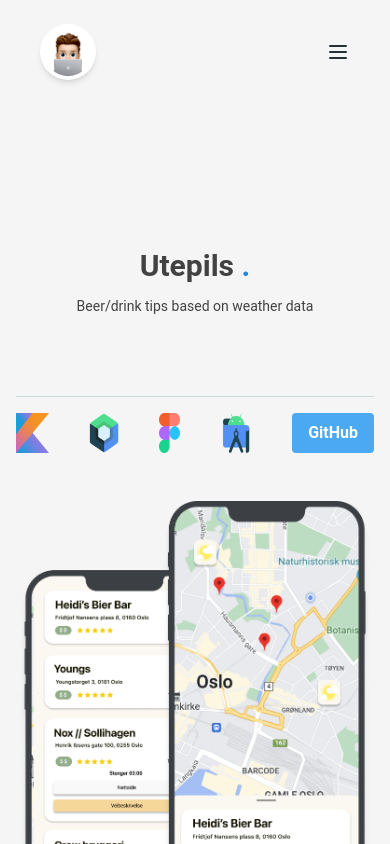
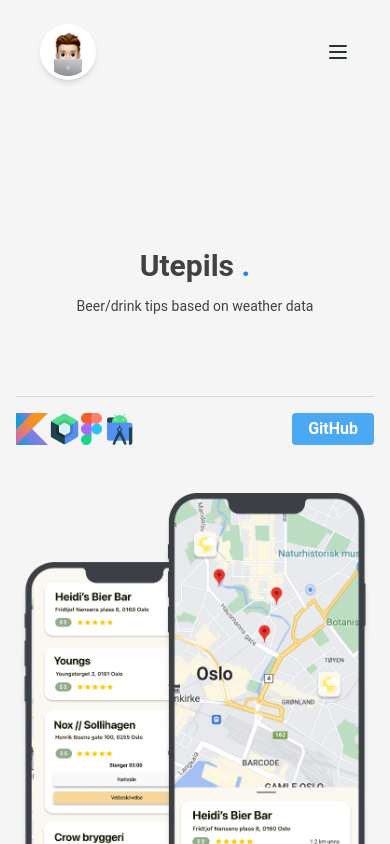
Before and after one commit to erikmannsverk/portofolio, a React (Vite) app: page /Utepils in a window 390 px wide. Shown: the top 844 px of the page. Built offline with nearby package versions, Linux system fonts and the light colour scheme.

Commit message:
Fixing language icons on Mobile

```diff
--- a/src/pages/ProjectDetailCannibal.tsx
+++ b/src/pages/ProjectDetailCannibal.tsx
@@ -39,11 +39,10 @@
 
                 <div className='relative max-w-5xl mx-auto border-t border-blue-gray-100 pt-4'>
                     <div className="flex justify-between py-2 mb-10 h-14">
-                        <div className='flex h-full'>
+
+                        <div className='flex justify-between lg:w-1/4 w-1/3'>
                             {languages.map((item, index)=> (
-                                <div className="group">
-                                    <img key={index} src={item.img} className='h-full w-full pr-10 opacity-90 transition-opacity hover:opacity-100'></img>
-                                </div>
+                                <img key={index} src={item.img} className='h-full opacity-90 transition-opacity hover:opacity-100'></img>
                             ))}
                         </div>
                         <Typography as="a" target="_blank" href="https://cannibal.no/" className="opacity-80 transition-opacity hover:opacity-100">
--- a/src/pages/ProjectDetailUtepils.tsx
+++ b/src/pages/ProjectDetailUtepils.tsx
@@ -32,7 +32,6 @@
         <>
         <ScrollToTop/>
         <NavbarDefault/>
-
         <div className="relative overflow-hidden">
             <div className="max-w-[85rem] mx-auto px-4 lg:px-8 py-36">
                 <div className="max-w-2xl text-center mx-auto">
@@ -47,12 +46,10 @@
                 */}
 
                 <div className="relative max-w-5xl mx-auto border-t border-blue-gray-100 mt-20 pt-2">
-                    <div className="flex justify-between py-2 h-14">
-                        <div className='flex h-full'>
+                    <div className="flex justify-between py-2 h-12">
+                        <div className='flex justify-between lg:w-1/4 w-1/3'>
                             {languages.map((item, index)=> (
-                                <div className="group">
-                                    <img key={index} src={item.img} className='h-full w-full pr-10 opacity-90 transition-opacity hover:opacity-100'></img>
-                                </div>
+                                <img key={index} src={item.img} className='h-full opacity-90 transition-opacity hover:opacity-100'></img>
                             ))}
                         </div>
                         <Typography as="a" target="_blank" href="https://github.com/erikmannsverk/Utepils" className="opacity-80 transition-opacity hover:opacity-100">
```
